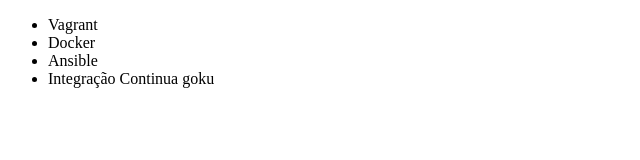
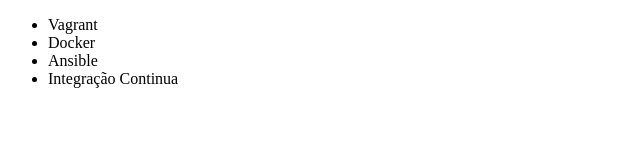
Before and after one commit to hdelima1993/alura-git, a plain HTML site: page index.html in a window 1280 px wide. Shown: the full height of the page, 0-640 px from the left. Drawn offline with Linux system fonts and the light colour scheme.

Commit message:
goku saiu

```diff
--- a/index.html
+++ b/index.html
@@ -9,7 +9,7 @@
         <li>Vagrant</li>
         <li>Docker</li>
         <li>Ansible</li>
-        <li>Integração Continua goku</li>
+        <li>Integração Continua</li>
     </ul>
 </body>
 </html>
```
